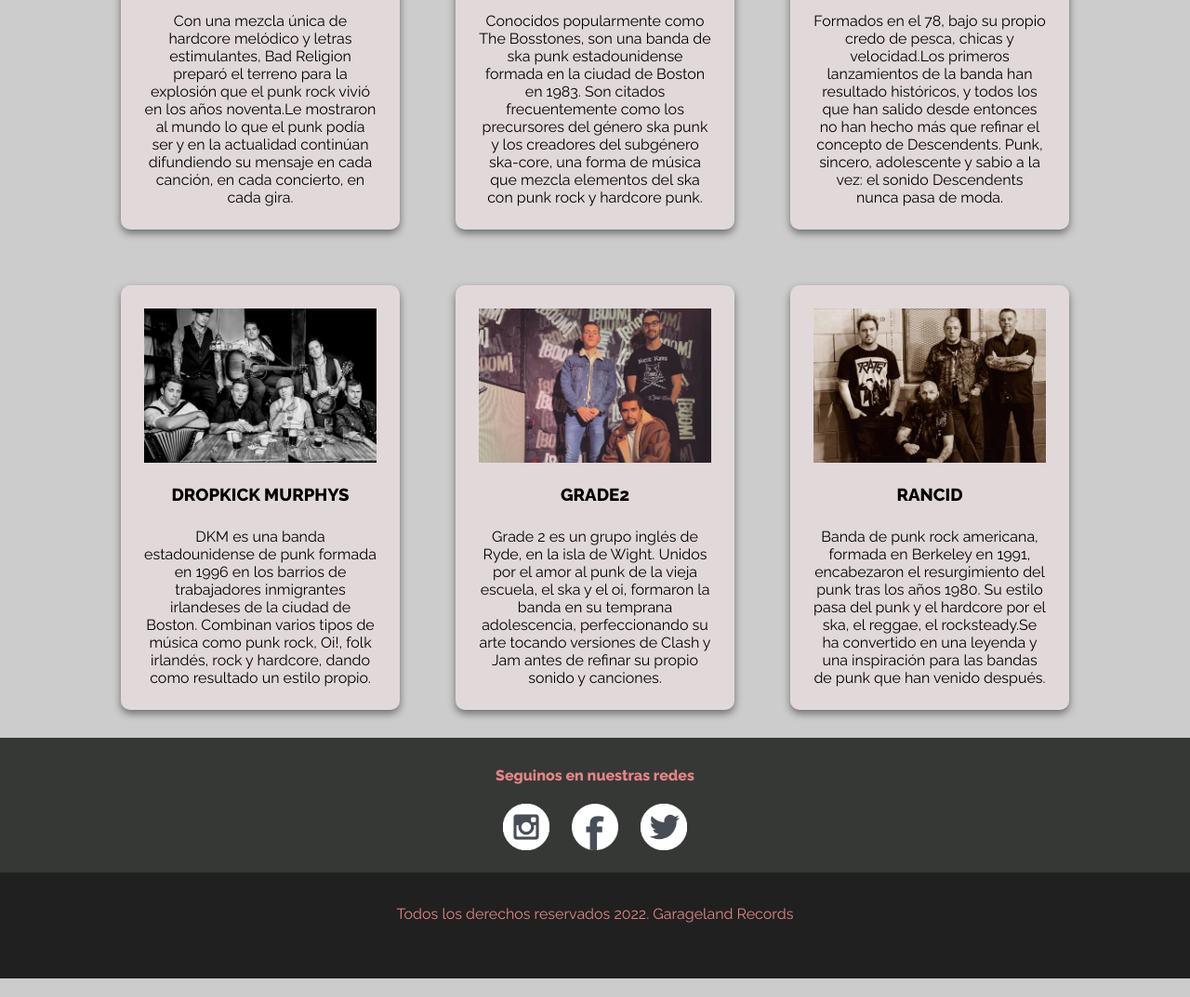
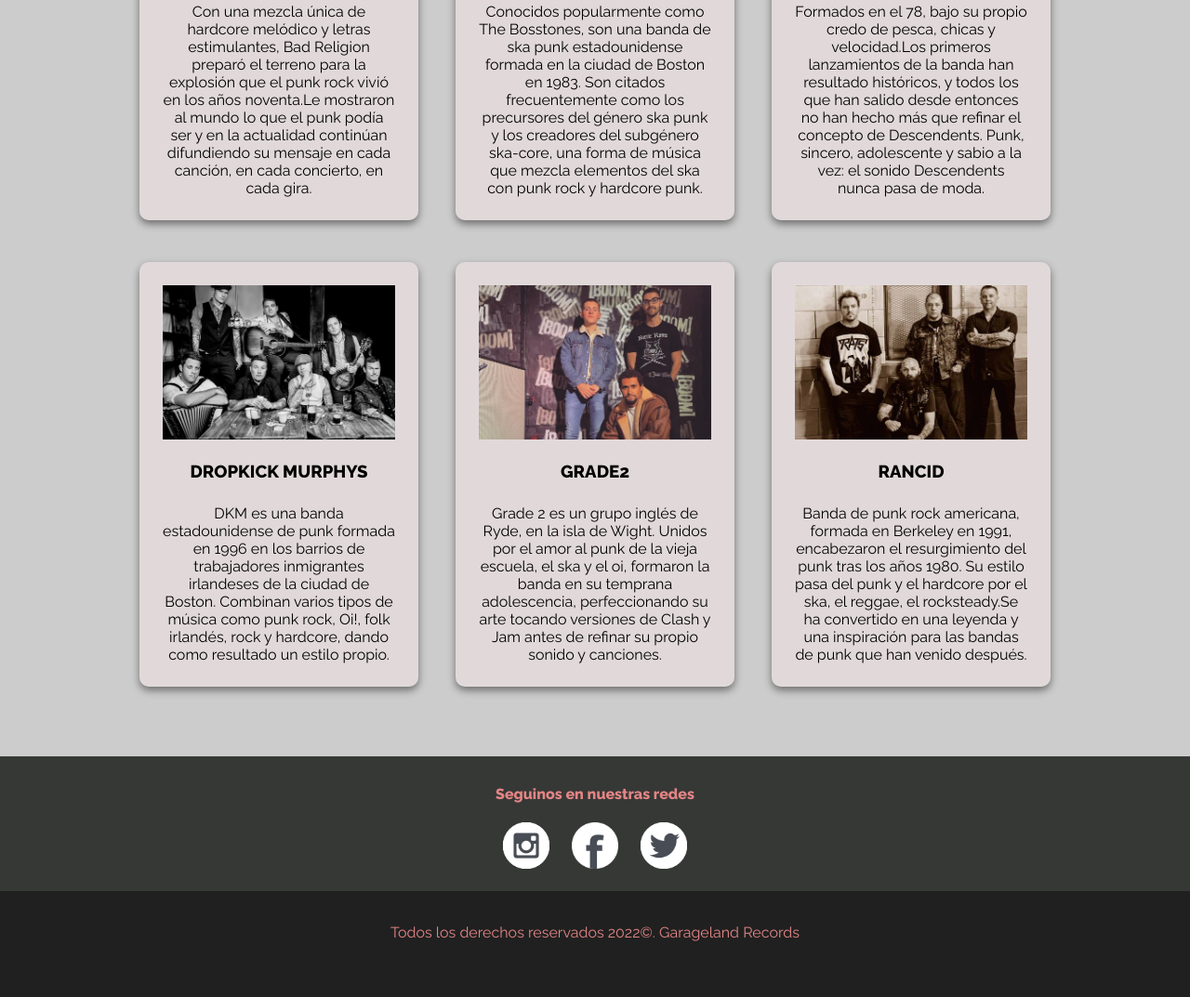
Before and after one commit to Leoxl83/GaragelandRecords, a website: page assets/pages/bandas.html in a window 1280 px wide. Shown: the part 759-1832 px from the top of the page at 93% size. Drawn offline with Linux system fonts and the light colour scheme.

Commit message:
actualizacion de secciones

```diff
--- a/assets/pages/bandas.html
+++ b/assets/pages/bandas.html
@@ -90,7 +90,7 @@
             <a href="https:/www.twitter.com" target="blank"><img class="footer__media--img" src="../images/twitterlogo.png" alt="Twitter"></img></a>
         </div>
         <div class="footer__copyright">
-            <p>Todos los derechos reservados 2022. Garageland Records</p>
+            <p>Todos los derechos reservados 2022&copy;. Garageland Records</p>
         </div>
     </footer>
 </body>
--- a/sass/partials/_footer.scss
+++ b/sass/partials/_footer.scss
@@ -3,6 +3,7 @@
     background-color: $colorTres;
     color: $colorCuatro;
     padding: 10px;
+    margin-top: 50px;
 
     &__media {
         text-align: center;
--- a/sass/views/_bandas.scss
+++ b/sass/views/_bandas.scss
@@ -3,7 +3,7 @@
 
     &__rectangulo {
         width: 300px;
-        margin: 30px;
+        margin: 20px;
         background-color: #fce9e96b;
         box-shadow: 0 4px 8px 0 rgba(0, 0, 0, 0.466);
         border-radius: 10px;
@@ -23,6 +23,7 @@
     text-decoration: none;
     color: black;
 }
+
 #cardBandas {
     width: 300px;
     transition: 0.5s all ease-in-out;
```
Also changed, not shown: assets/pages/contacto.html (+1 -1 lines), assets/pages/lanzamientos.html (+1 -1 lines), assets/pages/nosotros.html (+1 -1 lines), index.html (+1 -1 lines), assets/css/main.css, assets/images/clash.JPG (deleted).
